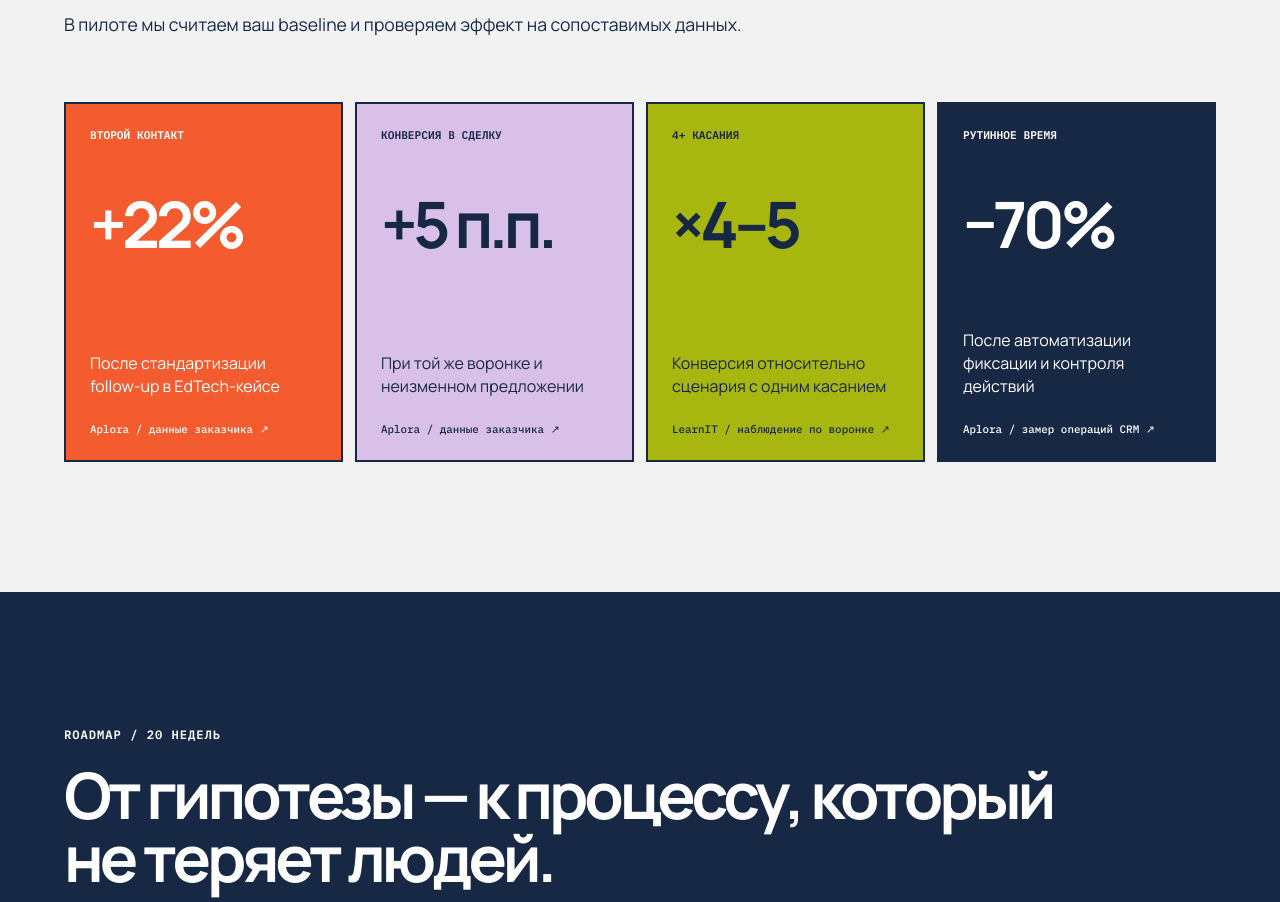
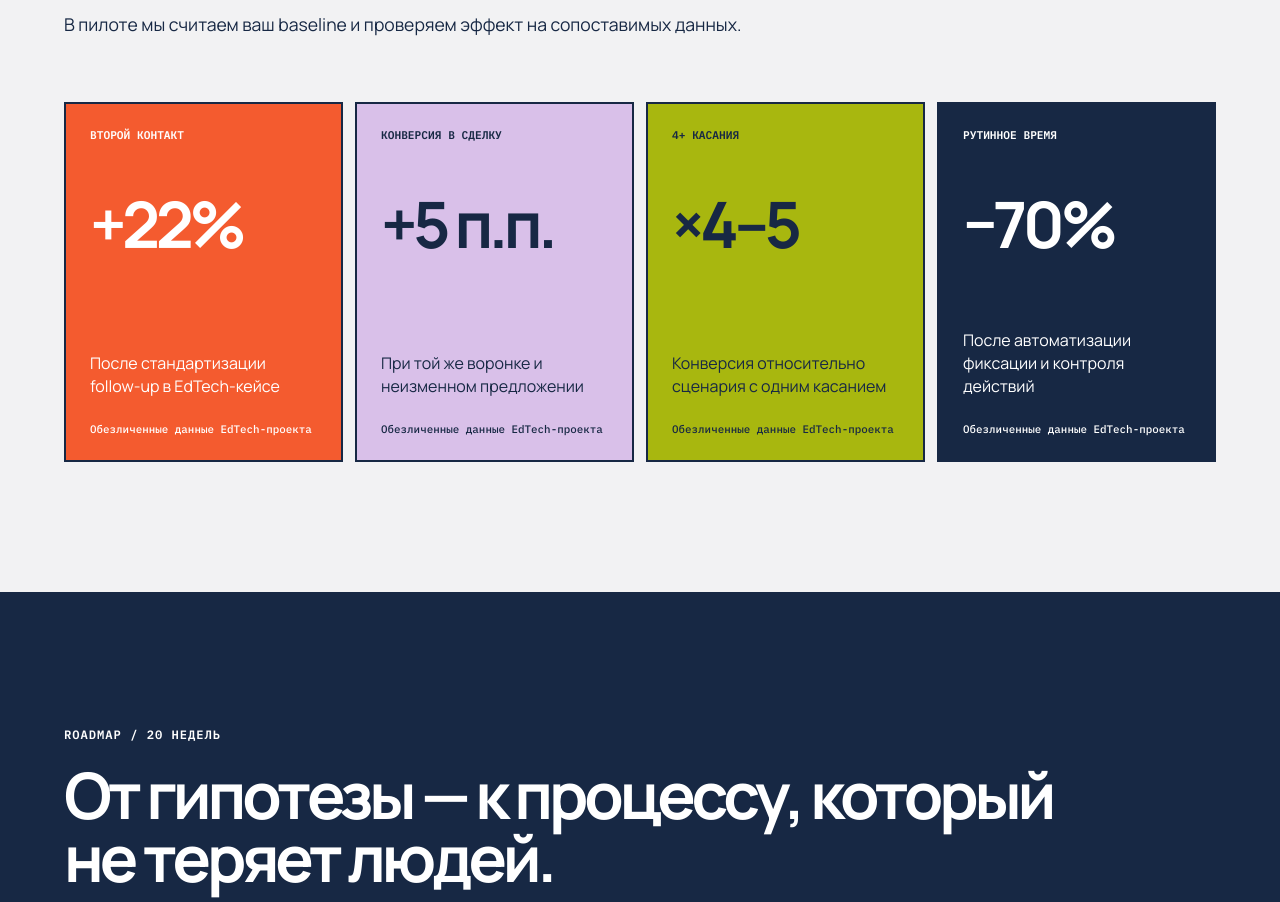
Before and after one commit to Bobcat-web/salelab, a React (Vite) app: page / in a window 1280 px wide. Shown: the part 4744-5646 px from the top of the page. Built offline with nearby package versions, Linux system fonts and the light colour scheme.

Commit message:
Update Site source

```diff
--- a/src/App.jsx
+++ b/src/App.jsx
@@ -256,18 +256,18 @@ function App() {
           <p>В пилоте мы считаем ваш baseline и проверяем эффект на сопоставимых данных.</p>
         </div>
         <div className="evidence-grid reveal">
-          <a href="https://aplora.pro/ru/cases/edtech-sales-department" target="_blank" rel="noreferrer" className="evidence-card orange">
-            <span>второй контакт</span><strong>+22%</strong><p>После стандартизации follow-up в EdTech-кейсе</p><small>Aplora / данные заказчика ↗</small>
-          </a>
-          <a href="https://aplora.pro/ru/cases/edtech-sales-department" target="_blank" rel="noreferrer" className="evidence-card lilac">
-            <span>конверсия в сделку</span><strong>+5 п.п.</strong><p>При той же воронке и неизменном предложении</p><small>Aplora / данные заказчика ↗</small>
-          </a>
-          <a href="https://aplora.pro/ru/cases/learnit-funnel-analysis" target="_blank" rel="noreferrer" className="evidence-card olive">
-            <span>4+ касания</span><strong>×4–5</strong><p>Конверсия относительно сценария с одним касанием</p><small>LearnIT / наблюдение по воронке ↗</small>
-          </a>
-          <a href="https://aplora.pro/ru/cases/edtech-sales-department" target="_blank" rel="noreferrer" className="evidence-card navy">
-            <span>рутинное время</span><strong>−70%</strong><p>После автоматизации фиксации и контроля действий</p><small>Aplora / замер операций CRM ↗</small>
-          </a>
+          <article className="evidence-card orange">
+            <span>второй контакт</span><strong>+22%</strong><p>После стандартизации follow-up в EdTech-кейсе</p><small>Обезличенные данные EdTech-проекта</small>
+          </article>
+          <article className="evidence-card lilac">
+            <span>конверсия в сделку</span><strong>+5 п.п.</strong><p>При той же воронке и неизменном предложении</p><small>Обезличенные данные EdTech-проекта</small>
+          </article>
+          <article className="evidence-card olive">
+            <span>4+ касания</span><strong>×4–5</strong><p>Конверсия относительно сценария с одним касанием</p><small>Обезличенные данные EdTech-проекта</small>
+          </article>
+          <article className="evidence-card navy">
+            <span>рутинное время</span><strong>−70%</strong><p>После автоматизации фиксации и контроля действий</p><small>Обезличенные данные EdTech-проекта</small>
+          </article>
         </div>
       </section>
 
--- a/src/styles.css
+++ b/src/styles.css
@@ -177,7 +177,7 @@ button { font: inherit; }
 .evidence { background: var(--paper); }
 .evidence-grid { display: grid; grid-template-columns: repeat(4, 1fr); gap: 12px; }
 .evidence-card { min-height: 360px; padding: 24px; display: flex; flex-direction: column; border: 2px solid var(--ink); transition: transform .2s, box-shadow .2s; }
-.evidence-card:hover { transform: translateY(-8px); box-shadow: 8px 8px 0 var(--ink); }
+a.evidence-card:hover { transform: translateY(-8px); box-shadow: 8px 8px 0 var(--ink); }
 .evidence-card > span { font: 600 .7rem 'IBM Plex Mono', monospace; text-transform: uppercase; }
 .evidence-card strong { margin-top: 38px; font-size: clamp(3rem, 5vw, 5rem); letter-spacing: -.07em; }
 .evidence-card p { margin: auto 0 24px; line-height: 1.45; }
```
